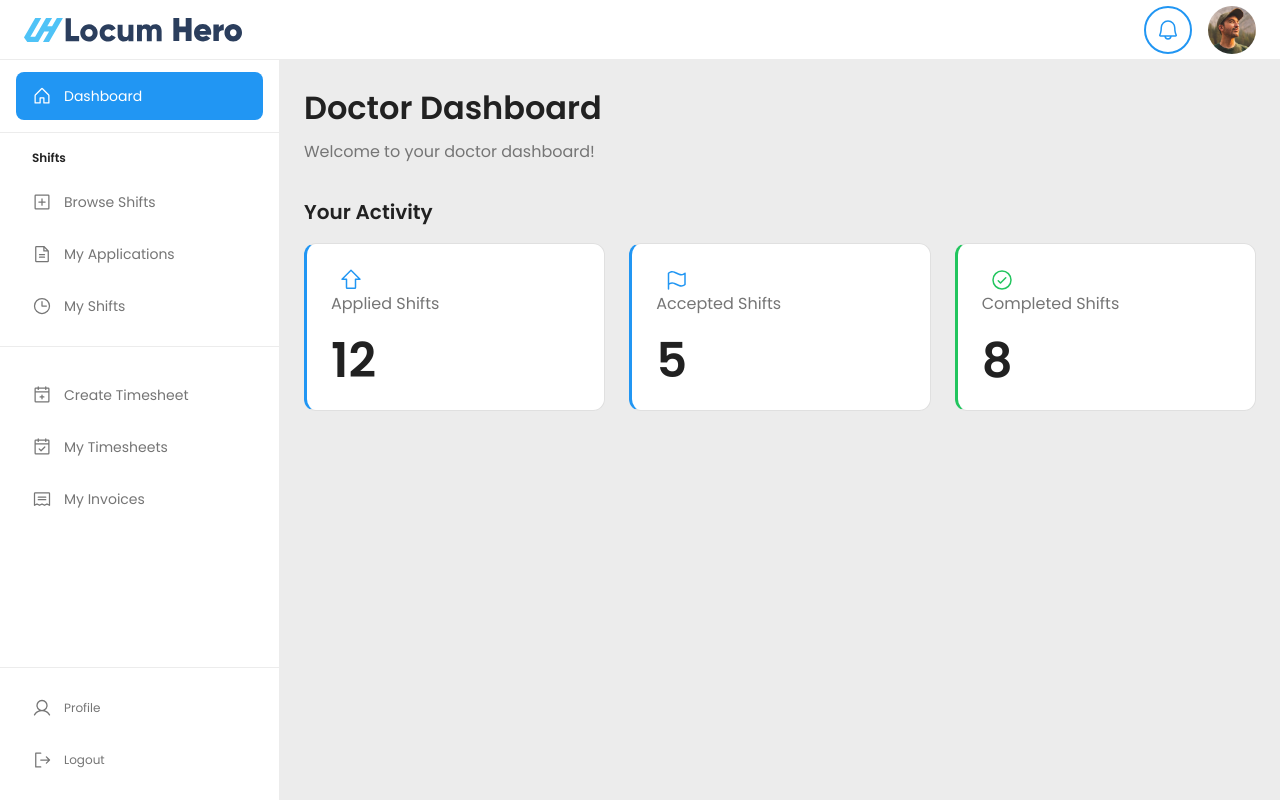
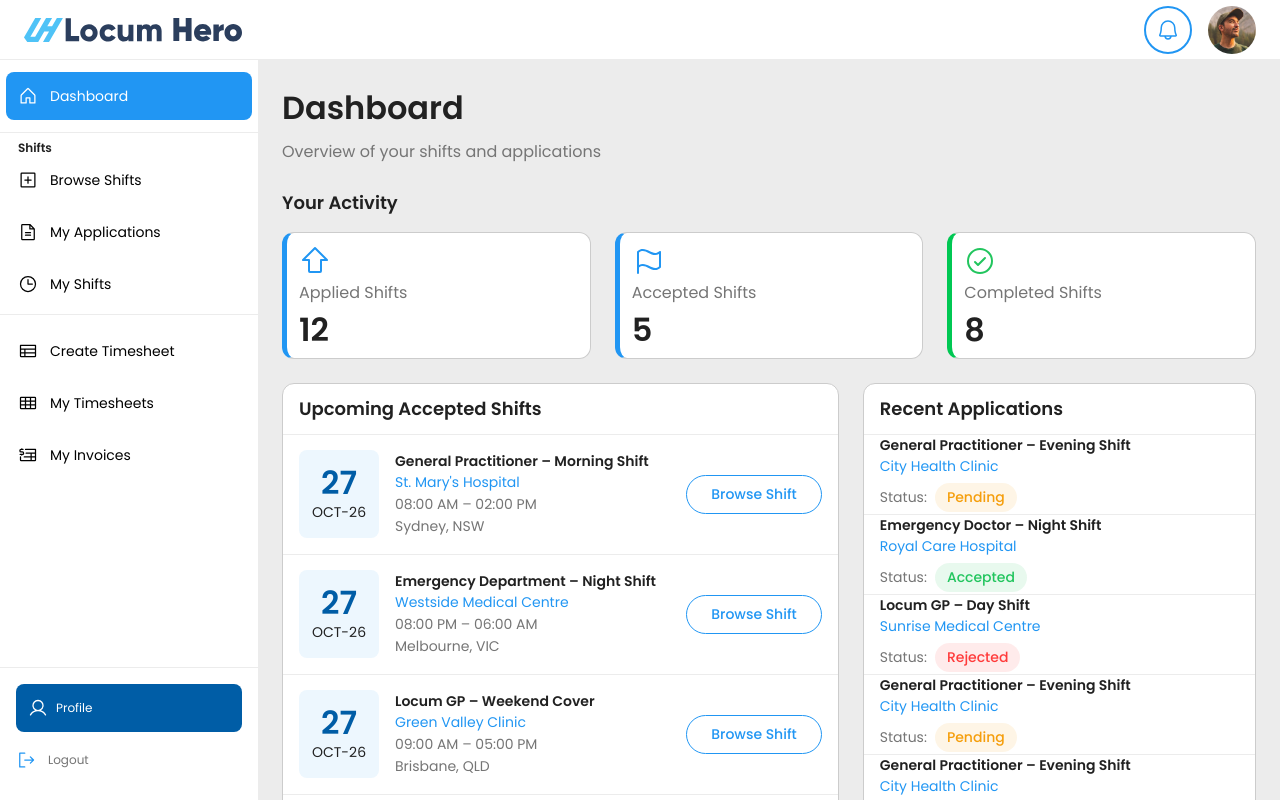
Before and after one commit to ahmadabdul786/CareRoster, a Next.js app: page /doctor in a window 1280 px wide. Built offline with nearby package versions, Linux system fonts and the light colour scheme.

Commit message:
complete the doctor dashboard

```diff
--- a/src/app/(dashboard)/doctor/page.tsx
+++ b/src/app/(dashboard)/doctor/page.tsx
@@ -3,29 +3,98 @@
 import { DashboardLayout } from '@/components/dashboard';
 import { Typography } from '@/components/shared/typography';
 import { ActivityCard } from '@/components/ui/activity-card';
+import { ShiftListItem } from '@/components/ui/shift-list-item';
+import { ApplicationListItem } from '@/components/ui/application-list-item';
 
 export default function DoctorDashboardPage() {
+  const upcomingShifts = [
+    {
+      date: '27',
+      month: 'OCT',
+      year: '26',
+      title: 'General Practitioner – Morning Shift',
+      hospitalName: "St. Mary's Hospital",
+      time: '08:00 AM – 02:00 PM',
+      location: 'Sydney, NSW',
+    },
+    {
+      date: '27',
+      month: 'OCT',
+      year: '26',
+      title: 'Emergency Department – Night Shift',
+      hospitalName: 'Westside Medical Centre',
+      time: '08:00 PM – 06:00 AM',
+      location: 'Melbourne, VIC',
+    },
+    {
+      date: '27',
+      month: 'OCT',
+      year: '26',
+      title: 'Locum GP – Weekend Cover',
+      hospitalName: 'Green Valley Clinic',
+      time: '09:00 AM – 05:00 PM',
+      location: 'Brisbane, QLD',
+    },
+    {
+      date: '27',
+      month: 'OCT',
+      year: '26',
+      title: 'General Practitioner – Morning Shift',
+      hospitalName: "St. Mary's Hospital",
+      time: '08:00 AM – 02:00 PM',
+      location: 'Sydney, NSW',
+    },
+  ];
+
+  const recentApplications = [
+    {
+      title: 'General Practitioner – Evening Shift',
+      hospitalName: 'City Health Clinic',
+      status: 'pending' as const,
+    },
+    {
+      title: 'Emergency Doctor – Night Shift',
+      hospitalName: 'Royal Care Hospital',
+      status: 'accepted' as const,
+    },
+    {
+      title: 'Locum GP – Day Shift',
+      hospitalName: 'Sunrise Medical Centre',
+      status: 'rejected' as const,
+    },
+    {
+      title: 'General Practitioner – Evening Shift',
+      hospitalName: 'City Health Clinic',
+      status: 'pending' as const,
+    },
+    {
+      title: 'General Practitioner – Evening Shift',
+      hospitalName: 'City Health Clinic',
+      status: 'pending' as const,
+    },
+  ];
+
   return (
     <DashboardLayout role="doctor">
       <div className="p-6 space-y-6">
         {/* Welcome Header */}
-        <div className="mb-8">
+        <div className="mb-6">
           <Typography as="h1" size="h1" weight="semibold" className="text-dark-gray mb-2">
-            Doctor Dashboard
+           Dashboard
           </Typography>
           <Typography as="p" size="lg" weight="normal" className="text-secondary-gray">
-            Welcome to your doctor dashboard!
+            Overview of your shifts and applications
           </Typography>
         </div>
 
         {/* Activity Section */}
         <div>
-          <Typography as="h2" size="h3" weight="semibold" className="text-dark-gray mb-4">
+          <Typography as="h4" size="h4" weight="semibold" className="text-dark-gray mb-4">
             Your Activity
           </Typography>
 
           {/* Activity Cards Grid */}
-          <div className="grid grid-cols-1 md:grid-cols-2 lg:grid-cols-3 gap-6">
+          <div className="grid grid-cols-1 md:grid-cols-2 lg:grid-cols-3 gap-6 mb-6">
             <ActivityCard
               icon="ph:arrow-fat-up"
               label="Applied Shifts"
@@ -46,6 +115,41 @@ export default function DoctorDashboardPage() {
             />
           </div>
         </div>
+
+        {/* Shifts and Applications Grid */}
+        <div className="flex gap-6">
+          {/* Upcoming Accepted Shifts */}
+          <div className="w-[650px] bg-white rounded-xl border border-soft-gray overflow-hidden">
+            <div className="p-4 border-b border-light-gray">
+              <Typography as="h4" size="h4" weight="semibold" className="text-dark-gray leading-[100%]">
+                Upcoming Accepted Shifts
+              </Typography>
+            </div>
+            <div className="overflow-y-auto max-h-[462px]">
+              {upcomingShifts.map((shift, index) => (
+                <ShiftListItem
+                  key={index}
+                  {...shift}
+                  onBrowse={() => console.log('Browse shift', index)}
+                />
+              ))}
+            </div>
+          </div>
+
+          {/* Recent Applications */}
+          <div className="w-[459px] bg-white rounded-xl border border-soft-gray overflow-hidden">
+            <div className="p-4 border-b border-light-gray">
+              <Typography as="h4" size="h4" weight="semibold" className="text-dark-gray leading-[100%]">
+                Recent Applications
+              </Typography>
+            </div>
+            <div className="overflow-y-auto max-h-[462px]">
+              {recentApplications.map((application, index) => (
+                <ApplicationListItem key={index} {...application} />
+              ))}
+            </div>
+          </div>
+        </div>
       </div>
     </DashboardLayout>
   );
--- a/src/app/globals.css
+++ b/src/app/globals.css
@@ -30,7 +30,6 @@ input:-webkit-autofill:focus {
 /*Root Element*/
 :root {
   /* Font-Sizes for Laptop */
-  --h0: 3rem; /* 48px */
   --h1: 2rem; /* 32px */
   --h2: 1.5rem; /* 24px */
   --h3: 1.25rem; /* 20px */
@@ -74,6 +73,7 @@ input:-webkit-autofill:focus {
   /* Locum Hero Colors */
   --dark-blue: #005DA6;
   --light-blue: #2196F3;
+  --ultra-light-blue: #EDF7FE;
 
   /* Success */
   --primary-green: #b9f6ca;
@@ -102,7 +102,6 @@ input:-webkit-autofill:focus {
 /* Tablet (768px – 1023px) */
 @media (min-width: 768px) and (max-width: 1023px) {
   :root {
-    --h0: 2rem; /* 32px */
     --h1: 1.5rem; /* 24px */
     --h2: 1.25rem; /* 20px */
     --h3: 1.125rem; /* 18px */
@@ -119,7 +118,6 @@ input:-webkit-autofill:focus {
 /* Mobile (max-width: 767px) */
 @media (max-width: 767px) {
   :root {
-    --h0: 1.5rem; /* 24px */
     --h1: 1.25rem; /* 20px */
     --h2: 1.125rem; /* 18px */
     --h3: 1rem; /* 16px */
@@ -166,12 +164,17 @@ input:-webkit-autofill:focus {
   --color-alert-red: var(--alert-red);
   --color-success-green: var(--success-green);
   --color-light-blue: var(--light-blue);
+  --color-ultra-light-blue: var(--ultra-light-blue);
   --color-info-blue: var(--info-blue);
   --color-dark-blue: var(--dark-blue);
   --color-warning-amber: var(--warning-amber);
 
+  /* success colors */
+  --color-primary-green: var(--primary-green);
+  --color-secondary-green: var(--secondary-green);
+  --color-dark-green: var(--dark-green);
+
   /* Font-size */
-  --text-h0: var(--h0);
   --text-h1: var(--h1);
   --text-h2: var(--h2);
   --text-h3: var(--h3);
--- a/src/components/dashboard/DashboardSidebar.tsx
+++ b/src/components/dashboard/DashboardSidebar.tsx
@@ -37,9 +37,9 @@ const doctorSections: SidebarSection[] = [
   },
   {
     items: [
-      { label: 'Create Timesheet', href: '/doctor/create-timesheet', icon: 'ph:calendar-plus' },
-      { label: 'My Timesheets', href: '/doctor/my-timesheets', icon: 'ph:calendar-check' },
-      { label: 'My Invoices', href: '/doctor/my-invoices', icon: 'ph:receipt' },
+      { label: 'Create Timesheet', href: '/doctor/create-timesheet', icon: 'ph:table' },
+      { label: 'My Timesheets', href: '/doctor/my-timesheets', icon: 'ph:grid-nine' },
+      { label: 'My Invoices', href: '/doctor/my-invoices', icon: 'ph:invoice' },
     ],
   },
 ];
@@ -65,22 +65,22 @@ export function DashboardSidebar({ role }: DashboardSidebarProps) {
   const sections = role === 'doctor' ? doctorSections : hospitalSections;
 
   return (
-    <aside className="w-[280px] h-screen lg:h-[calc(100vh-60px)] bg-white border-r border-[#ECECEC] flex flex-col">
+    <aside className="w-[258px] h-screen lg:h-[calc(100vh-60px)] bg-white  flex flex-col">
       {/* Navigation Sections */}
-      <nav className="flex-1 overflow-y-auto py-3 px-4">
+      <nav className="flex-1 overflow-hidden py-3 px-[6px]">
         {sections.map((section, sectionIndex) => (
           <div
             key={sectionIndex}
             className={cn(
               "mb-3",
-              section.title && "border-t border-b border-[#ECECEC] py-4 -mx-4 px-4 mb-6"
+              section.title && "border-t border-b border-[#ECECEC] py-1.5 -mx-4 px-4 "
             )}
           >
             {section.title && (
               <Typography
                 size='sm'
                 weight="semibold"
-                className="px-4 mb-3 text-dark-gray"
+                className="  ml-3 text-dark-gray"
               >
                 {section.title}
               </Typography>
@@ -93,10 +93,10 @@ export function DashboardSidebar({ role }: DashboardSidebarProps) {
                     key={item.href}
                     href={item.href}
                     className={cn(
-                      'flex items-center gap-3 px-4 py-3 rounded-lg transition-all',
+                      'flex items-center gap-3  p-3 rounded-lg transition-all',
                       isActive
                         ? 'bg-light-blue text-white'
-                        : 'text-secondary-gray hover:bg-lighter-soft-gray hover:text-dark-gray'
+                        : 'text-black hover:bg-lighter-soft-gray hover:text-dark-gray'
                     )}
                   >
                     <Icon icon={item.icon} className="w-5 h-5 shrink-0" />
@@ -116,21 +116,21 @@ export function DashboardSidebar({ role }: DashboardSidebarProps) {
         <Link
           href="/profile"
           className={cn(
-            'flex items-center gap-3 px-4 py-3 rounded-lg transition-all',
+            'flex items-center gap-2 bg-dark-blue p-3 py-3 rounded-lg transition-all',
             pathname === '/profile'
               ? 'bg-light-blue text-white'
               : 'text-secondary-gray hover:bg-lighter-soft-gray hover:text-dark-gray'
           )}
         >
-          <Icon icon="ph:user" className="w-5 h-5 shrink-0" />
-          <Typography size="sm" weight="normal" className="leading-6">
+          <Icon icon="ph:user" className="w-5 h-5 text-white shrink-0" />
+          <Typography size="sm" weight="normal" className="leading-6 text-white">
             Profile
           </Typography>
         </Link>
         <button
-          className="w-full flex items-center gap-3 px-4 py-3 rounded-lg text-secondary-gray hover:bg-lighter-soft-gray hover:text-dark-gray transition-all"
+          className="w-full flex items-center gap-3 py-3 rounded-lg text-secondary-gray hover:bg-lighter-soft-gray hover:text-dark-gray transition-all"
         >
-          <Icon icon="ph:sign-out" className="w-5 h-5 shrink-0" />
+          <Icon icon="ph:sign-out" className="w-5 h-5 text-white shrink-0" style={{ color: "#2196F3" }} />
           <Typography size="sm" weight="normal" className="leading-6">
             Logout
           </Typography>
--- a/src/components/shared/typography/index.tsx
+++ b/src/components/shared/typography/index.tsx
@@ -6,7 +6,6 @@ import type { VariantProps } from "class-variance-authority";
 const typography = cva("", {
     variants: {
         size: {
-            h0: ["text-h0"],
             h1: ["text-h1"],
             h2: ["text-h2"],
             h3: ["text-h3"],
--- a/src/components/ui/activity-card/index.tsx
+++ b/src/components/ui/activity-card/index.tsx
@@ -18,7 +18,7 @@ const colorStyles = {
     bg: 'bg-light-blue/10',
   },
   green: {
-    border: 'border-l-success-green',
+    border: 'border-l-dark-green',
     icon: 'text-success-green',
     bg: 'bg-success-green/10',
   },
@@ -46,19 +46,19 @@ export function ActivityCard({
   return (
     <div
       className={`
-        relative w-full h-[168px] bg-white rounded-xl border border-[#E0E0E0]
-        ${styles.border} border-l-[3px] p-6 flex flex-col justify-between
+        relative w-full bg-white rounded-xl border border-soft-gray
+        ${styles.border} border-l-[5px] p-3 flex flex-col gap-1
         hover:shadow-md transition-shadow duration-200
         ${className}
       `}
     >
       {/* Icon */}
-      <div className={`w-10 h-10 rounded-lg  flex items-center justify-center`}>
-        <Icon icon={icon} className={`w-6 h-6 ${styles.icon}`} />
+      <div>
+        <Icon icon={icon} className={`w-8 h-8 ${styles.icon}`} />
       </div>
 
       {/* Content */}
-      <div className="flex flex-col gap-2">
+      <div className="flex flex-col gap-2 ">
         <Typography
           as="p"
           size="lg"
@@ -68,10 +68,10 @@ export function ActivityCard({
           {label}
         </Typography>
         <Typography
-          as="h3"
-          size="h0"
+          as="h1"
+          size="h1"
           weight="semibold"
-          className="text-dark-gray"
+          className="text-dark-gray leading-none"
         >
           {value}
         </Typography>
--- /dev/null
+++ b/src/components/ui/application-list-item/index.tsx
@@ -0,0 +1,71 @@
+'use client';
+
+import { Typography } from '@/components/shared/typography';
+
+interface ApplicationListItemProps {
+  title: string;
+  hospitalName: string;
+  status: 'pending' | 'accepted' | 'rejected';
+}
+
+const statusStyles = {
+  pending: 'bg-warning-amber/10 text-warning-amber',
+  accepted: 'bg-success-green/10 text-success-green',
+  rejected: 'bg-alert-red/10 text-alert-red',
+};
+
+const statusLabels = {
+  pending: 'Pending',
+  accepted: 'Accepted',
+  rejected: 'Rejected',
+};
+
+export function ApplicationListItem({
+  title,
+  hospitalName,
+  status,
+}: ApplicationListItemProps) {
+  return (
+    <div className="flex flex-col gap-2 h-[80px] justify-center border-b border-light-gray last:border-b-0 px-4">
+      {/* Application Details */}
+      <div className="flex flex-col gap-1">
+        <Typography
+          as="h3"
+          size="md"
+          weight="semibold"
+          className="text-dark-gray leading-4"
+        >
+          {title}
+        </Typography>
+        <Typography
+          as="p"
+          size="md"
+          weight="normal"
+          className="text-light-blue leading-[18px]"
+        >
+          {hospitalName}
+        </Typography>
+      </div>
+
+      {/* Status Badge */}
+      <div className="flex items-center gap-2">
+        <Typography
+          as="span"
+          size="md"
+          weight="normal"
+          className="text-secondary-gray"
+        >
+          Status:
+        </Typography>
+        <Typography
+         as="span"
+          size="md"
+          weight="medium"
+          className={`px-3 py-1 rounded-full   ${statusStyles[status]}`}
+        >
+          {statusLabels[status]}
+        </Typography>
+      </div>
+    </div>
+  );
+}
--- /dev/null
+++ b/src/components/ui/shift-list-item/index.tsx
@@ -0,0 +1,95 @@
+'use client';
+
+import { Typography } from '@/components/shared/typography';
+
+interface ShiftListItemProps {
+  date: string;
+  month: string;
+  year: string;
+  title: string;
+  hospitalName: string;
+  time: string;
+  location: string;
+  onBrowse?: () => void;
+}
+
+export function ShiftListItem({
+  date,
+  month,
+  year,
+  title,
+  hospitalName,
+  time,
+  location,
+  onBrowse,
+}: ShiftListItemProps) {
+  return (
+    <div className="flex items-center gap-4 h-[120px] border-b border-light-gray last:border-b-0 px-4">
+      {/* Date Badge */}
+      <div className="flex flex-col items-center justify-center w-[80px] h-[88px] bg-ultra-light-blue rounded-lg p-4">
+        <Typography
+          as="p"
+          size="h1"
+          weight="semibold"
+          className="text-dark-blue leading-[35px] text-center"
+        >
+          {date}
+        </Typography>
+        <Typography
+          as="p"
+          size="md"
+          weight="normal"
+          className="text-dark-gray leading-6 text-center"
+        >
+          {month}-{year}
+        </Typography>
+      </div>
+
+      {/* Shift Details */}
+      <div className="flex-1 flex flex-col gap-1">
+        <Typography
+          as="h3"
+          size="md"
+          weight="semibold"
+          className="text-dark-gray leading-4"
+        >
+          {title}
+        </Typography>
+        <Typography
+          as="p"
+          size="md"
+          weight="normal"
+          className="text-light-blue leading-[18px]"
+        >
+          {hospitalName}
+        </Typography>
+        <Typography
+          as="p"
+          size="md"
+          weight="normal"
+          className="text-secondary-gray leading-[18px]"
+        >
+          {time}
+        </Typography>
+        <Typography
+          as="p"
+          size="md"
+          weight="normal"
+          className="text-secondary-gray leading-[18px]"
+        >
+          {location}
+        </Typography>
+      </div>
+
+      {/* Browse Button */}
+      {onBrowse && (
+        <button
+          onClick={onBrowse}
+          className="px-6 py-2 border border-light-blue text-light-blue rounded-full hover:bg-light-blue hover:text-white transition-all text-md font-medium"
+        >
+          Browse Shift
+        </button>
+      )}
+    </div>
+  );
+}
```
